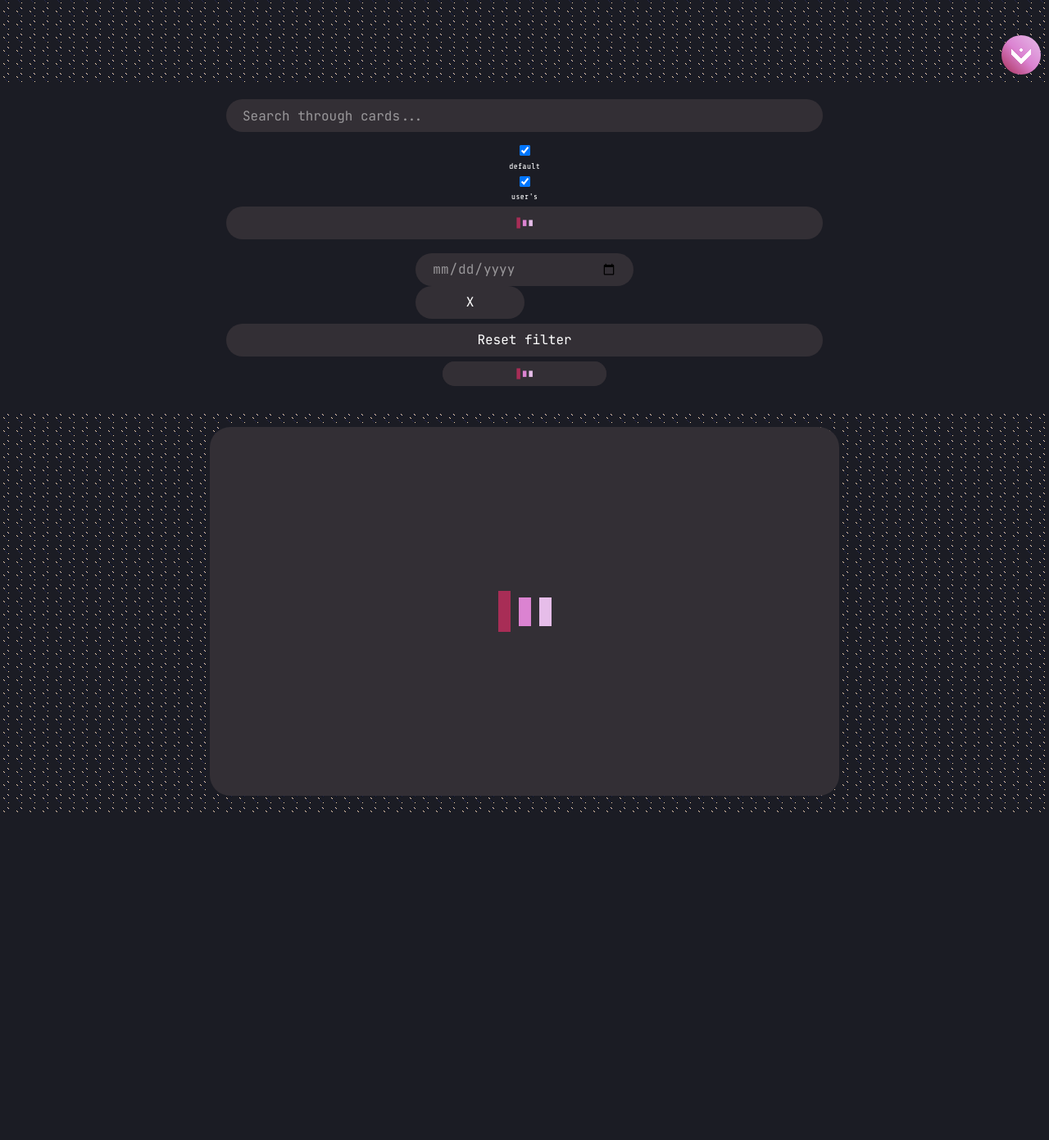
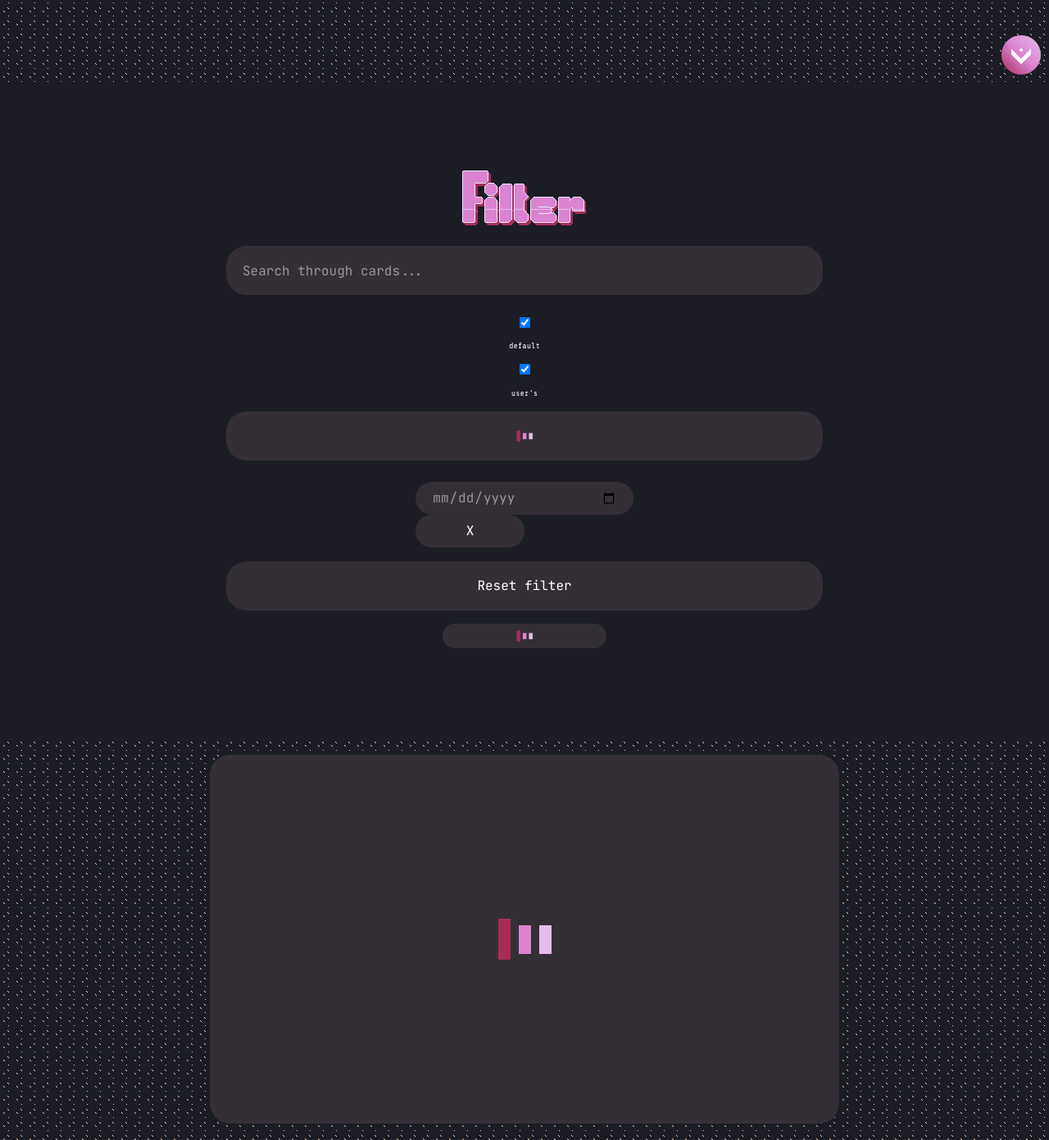
Before and after one commit to IvanPostarnak/know-it-all, a PHP site: page / in a window 1280 px wide. Shown: the part 699-2090 px from the top of the page at 82% size. Before the commit the page ends 1690 px from the top, so only its background shows below. Run offline with PHP 8.4, Linux system fonts and the light colour scheme; data that the repository does not hold is empty.

Commit message:
feat: add 'filter' picture to the 'filter' slide

```diff
--- a/index.html
+++ b/index.html
@@ -70,6 +70,10 @@
     <section class="container container--slide-filter">
       <div class="slide slide--slide-filter js-filter">
         <div class="slide__inner slide__inner--slide-filter">
+          <picture>
+            <source srcset="./src/img/know-it-all-filter-320-80.webp" media="(min-width: 321px)" type="image/webp">
+            <img src="./src/img/know-it-all-filter-320-80.png" alt="">
+          </picture>
           <input class="filter__search js-filter-search"
                       name="filtered-text"
                       type="text"
--- a/src/index.css
+++ b/src/index.css
@@ -586,7 +586,7 @@
   height: auto;
 }
 .container--slide-filter {
-  height: 50vh;
+  height: 100vh;
 }
 
 .slide {
--- a/src/scss/mobile.scss
+++ b/src/scss/mobile.scss
@@ -13,7 +13,7 @@
   }
 
   &--slide-filter {
-    height: 50vh;
+    height: 100vh;
   }
 }
 
```
Also changed, not shown: src/img/know-it-all-filter-320-80.png (added), src/img/know-it-all-filter-320-80.webp (added).
